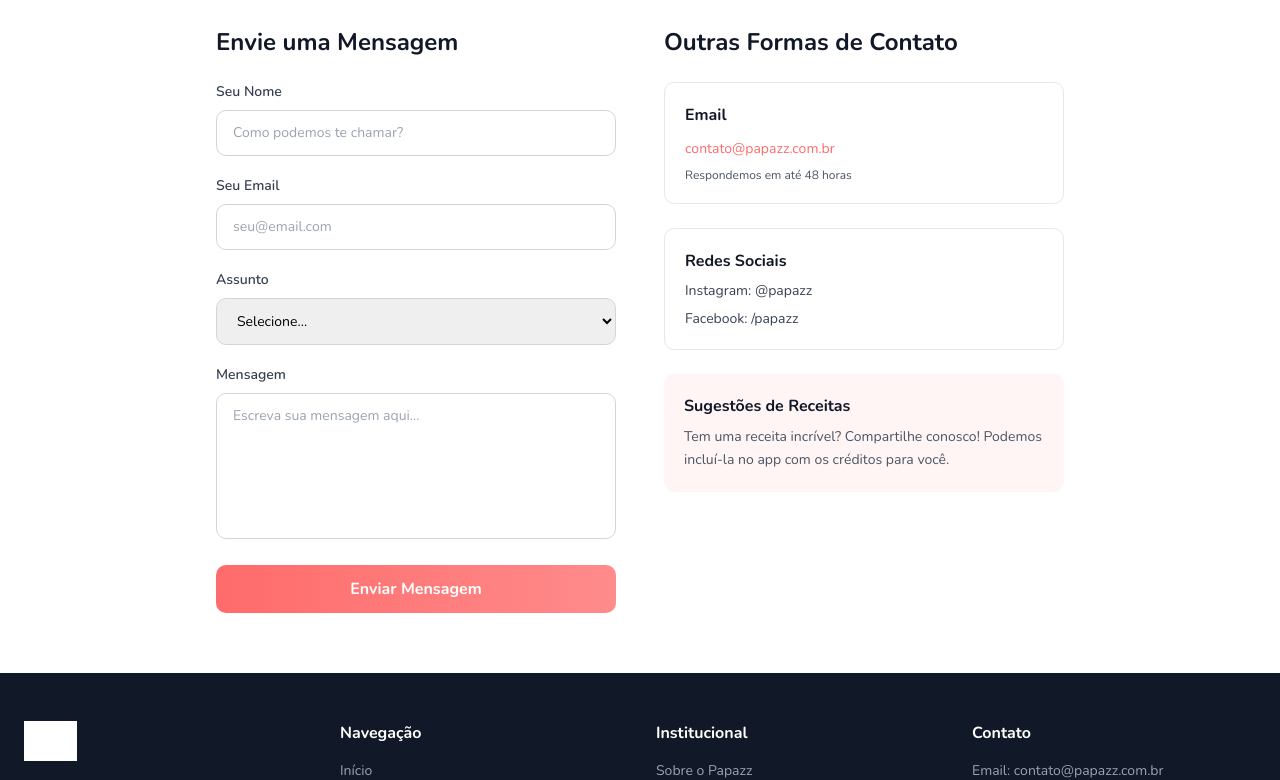
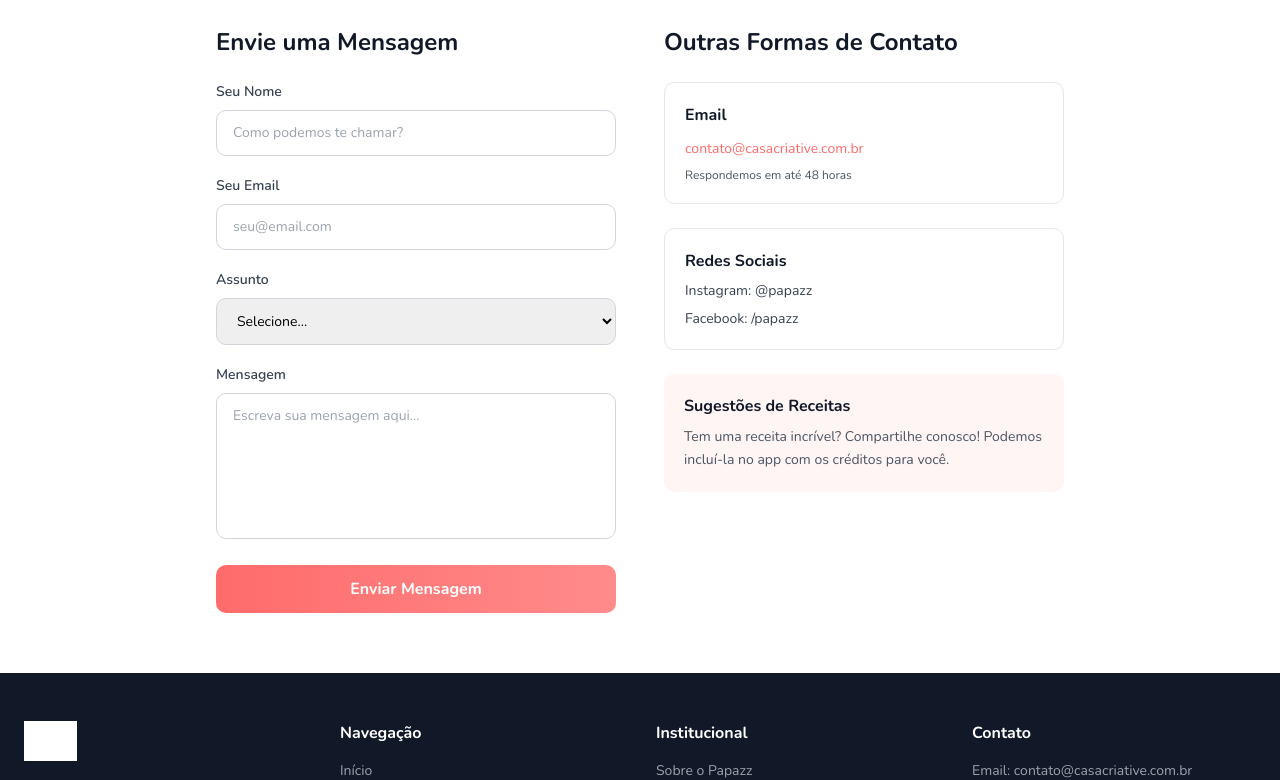
Before and after one commit to rafaalexander2-sys/papazz, a React (Vite) app: page /contato in a window 1280 px wide. Shown: the part 260-1040 px from the top of the page. Built offline with nearby package versions, Linux system fonts and the light colour scheme; no server answers; grey boxes are pictures that could not be loaded.

Commit message:
Replace nonexistent papazz.com.br emails with contato@casacriative.com.br
contato@ and legal@papazz.com.br do not receive mail.

Co-Authored-By: Claude Opus 5.5 <noreply@anthropic.com>
Claude-Session: https://claude.ai/code/session_01HdSqmLLjzEJjxHkLaKC7tt

```diff
--- a/index.html
+++ b/index.html
@@ -71,7 +71,7 @@
       "description": "Plataforma de introdução alimentar infantil com receitas, planejamento semanal e diário alimentar baseados em diretrizes da OMS e Sociedade Brasileira de Pediatria.",
       "contactPoint": {
         "@type": "ContactPoint",
-        "email": "contato@papazz.com.br",
+        "email": "contato@casacriative.com.br",
         "contactType": "customer support",
         "availableLanguage": "Portuguese"
       },
--- a/src/components/layout/Footer.jsx
+++ b/src/components/layout/Footer.jsx
@@ -116,7 +116,7 @@ export default function Footer() {
           <div>
             <h3 className="font-titulo font-bold text-white mb-4">Contato</h3>
             <p className="text-gray-400 text-sm font-corpo mb-2">
-              Email: contato@papazz.com.br
+              Email: contato@casacriative.com.br
             </p>
             <p className="text-gray-400 text-sm font-corpo">
               Instagram: @papazz
--- a/src/pages/Contato.jsx
+++ b/src/pages/Contato.jsx
@@ -138,10 +138,10 @@ export default function Contato() {
                 </h3>
 
                 <a
-                  href="mailto:contato@papazz.com.br"
+                  href="mailto:contato@casacriative.com.br"
                   className="text-[#FF6B6B] font-corpo text-sm hover:underline"
                 >
-                  contato@papazz.com.br
+                  contato@casacriative.com.br
                 </a>
                 <p className="text-gray-600 font-corpo text-xs mt-2">
                   Respondemos em até 48 horas
--- a/src/pages/Termos.jsx
+++ b/src/pages/Termos.jsx
@@ -312,10 +312,10 @@ export default function Termos() {
               <li>
                 <strong>Email:</strong>{" "}
                 <a
-                  href="mailto:legal@papazz.com.br"
+                  href="mailto:contato@casacriative.com.br"
                   className="text-[#FF6B6B] hover:underline"
                 >
-                  legal@papazz.com.br
+                  contato@casacriative.com.br
                 </a>
               </li>
               <li>
```
